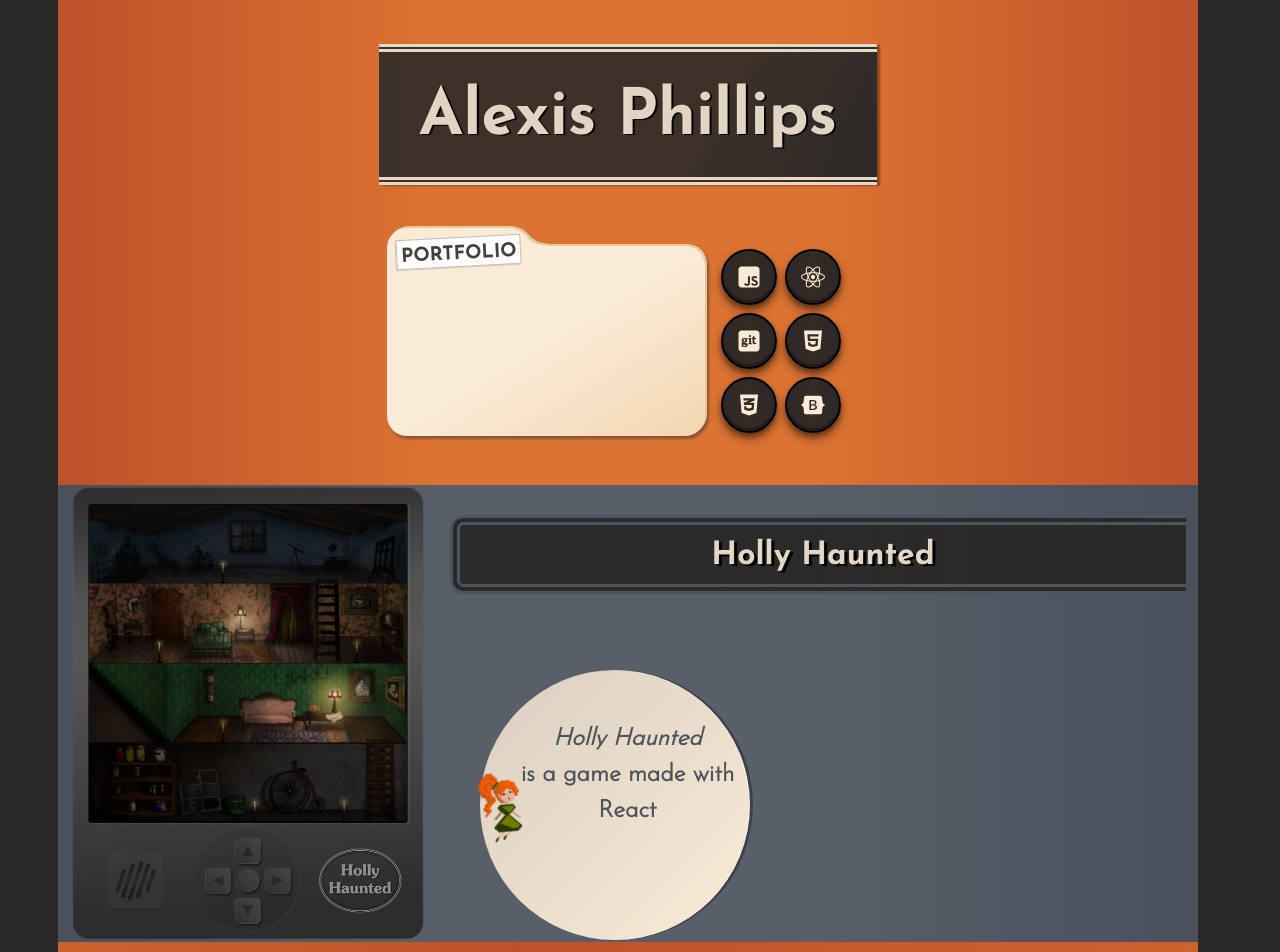
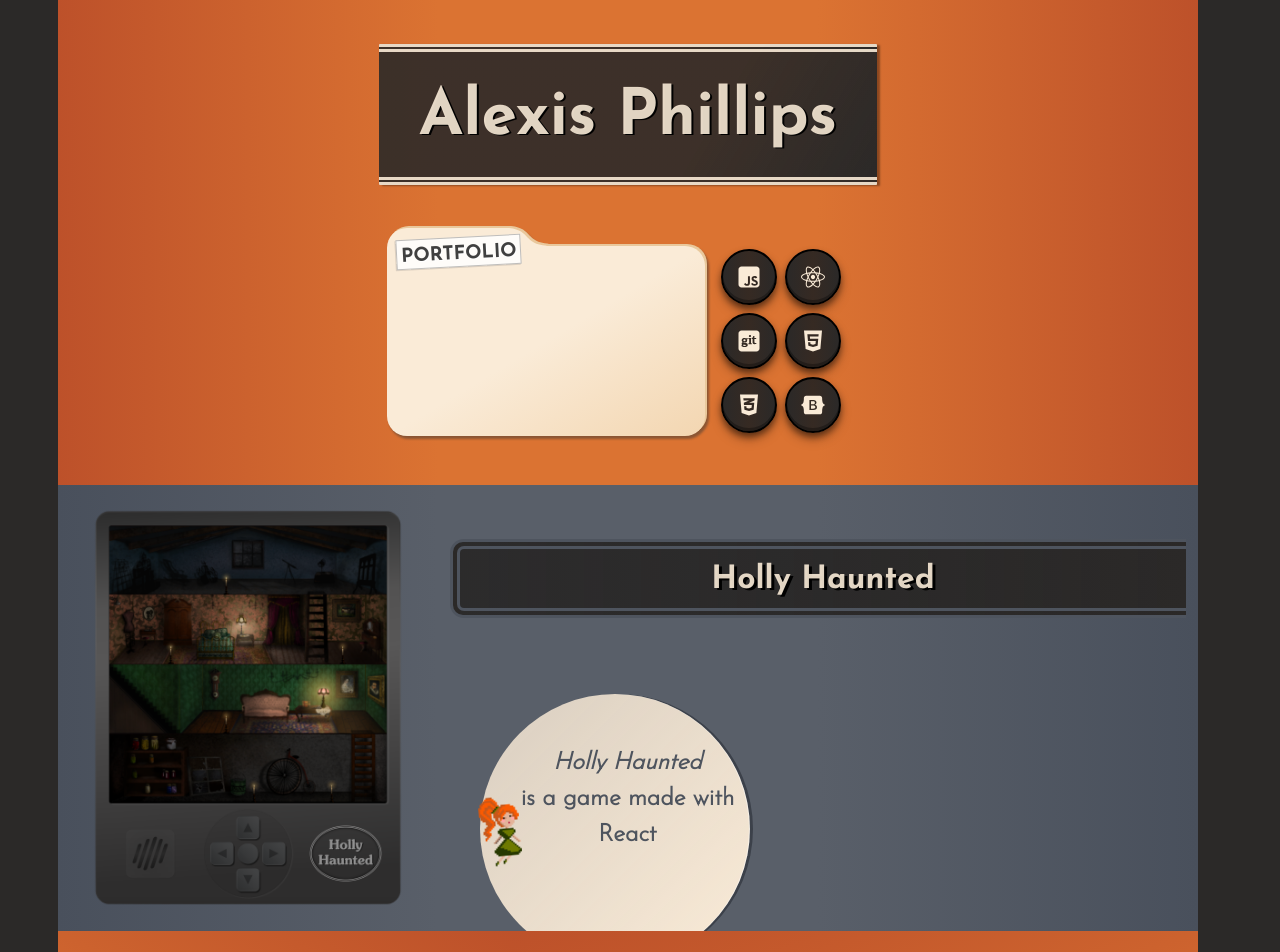
Before and after one commit to acphil2/portfolio, a React (Create React App) app: page / in a window 1280 px wide. Shown: the top 952 px of the page. Built offline with nearby package versions, Linux system fonts and the light colour scheme; a web font is replaced by a local one.

Commit message:
middle row css

```diff
--- a/src/components/Middlerow/Middlerow.css
+++ b/src/components/Middlerow/Middlerow.css
@@ -3,8 +3,13 @@
 	display: flex;
 	text-align: center;
 	overflow: hidden;
+	padding: 1.5rem 0;
 	background-image: linear-gradient(to right, #49505c, #595f69, #595f69, #49505c);
+}
 
+.middle-left {
+	display: flex;
+	justify-content: center;
 }
 
 .holly {
@@ -75,3 +80,8 @@
   		opacity: 1;
   	}
 }
+
+
+.holly-ui-img {
+	max-width: 310px;
+}
```
